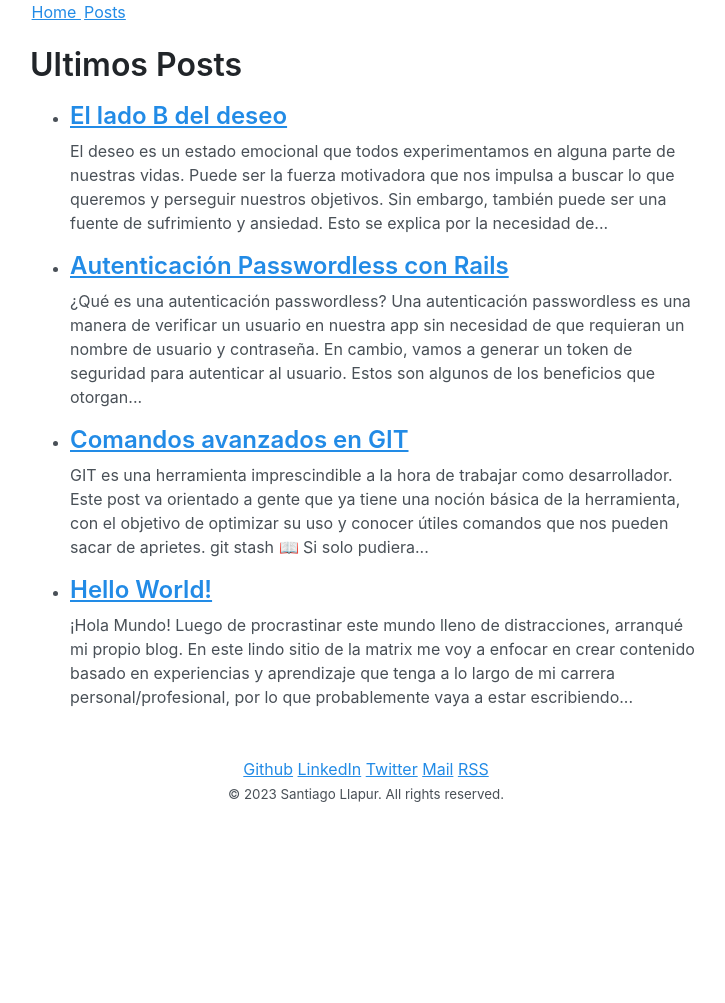
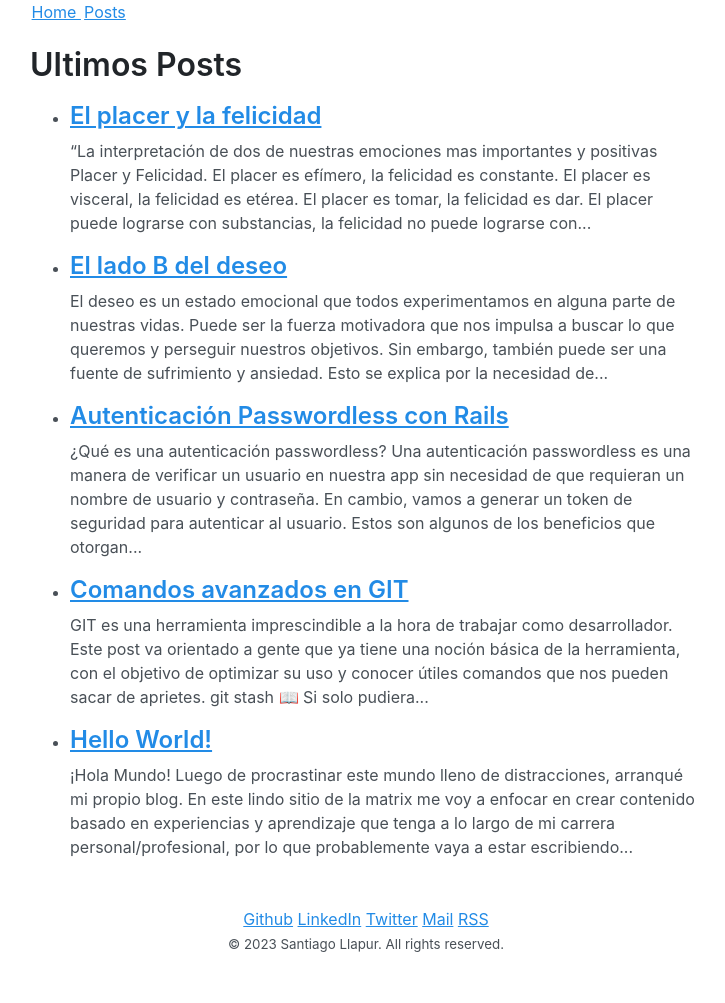
Before and after one commit to SantiLl/blog, a Jekyll site: the page built from posts.html, in a window 1280 px wide. Shown: the whole page, without its empty margins (274-999 px from the left). Built offline with Jekyll 4.4.1, drawn with Linux system fonts in a browser that asks for light colours; before the commit the page ends 900 px from its top, so only the background shows below that.

Commit message:
feat: add post and change index

```diff
--- /dev/null
+++ b/_posts/2023-09-03-el-placer-y-la-felicidad.markdown
@@ -0,0 +1,30 @@
+---
+layout: post
+title: "El placer y la felicidad"
+date: 2023-09-03 10:00:00 -0300
+permalink: el-placer-y-la-felicidad
+---
+
+"La interpretación de dos de nuestras emociones mas importantes y positivas
+
+Placer y Felicidad.
+
+El placer es efímero, la felicidad es constante.
+
+El placer es visceral, la felicidad es etérea.
+
+El placer es tomar, la felicidad es dar.
+
+El placer puede lograrse con substancias, la felicidad no puede lograrse con substancias.
+
+El placer lo experimentamos solos, la felicidad la experimentamos en grupos sociales.
+
+Los extremos del placer todos llevan a la adicción, ya sea de sustancias o comportamientos, y sin embargo no existe tal cosa como ser adicto a mucha felicidad.
+
+Y finalmente, lo más importante.
+
+El placer es dopamina.
+
+Y la felicidad es serotonina."
+
+Robert Lustig, citado en Future Memories por Hernan Cattaneo (2021).
```
Also changed, not shown: index.html (+7 -3 lines).
